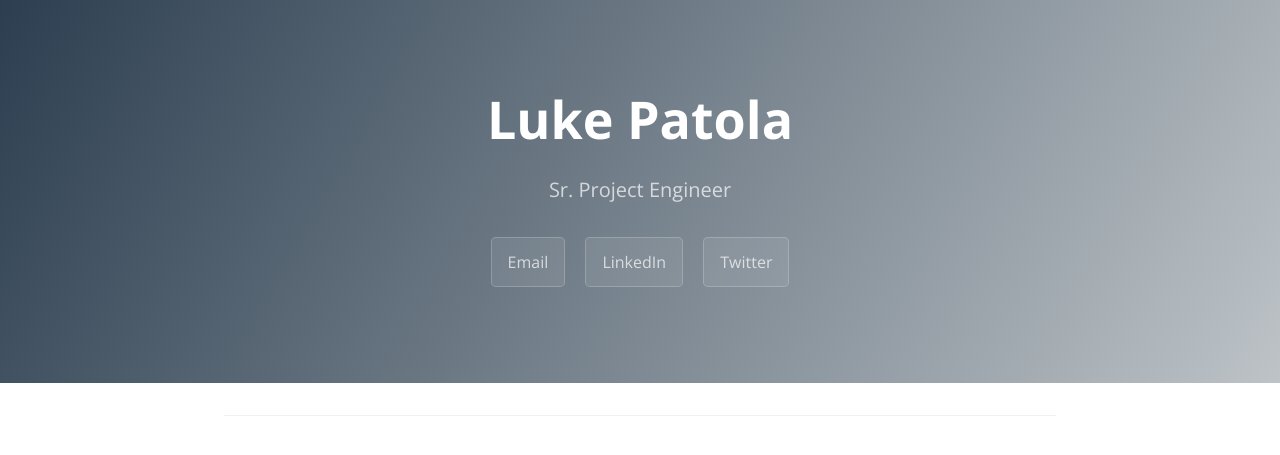
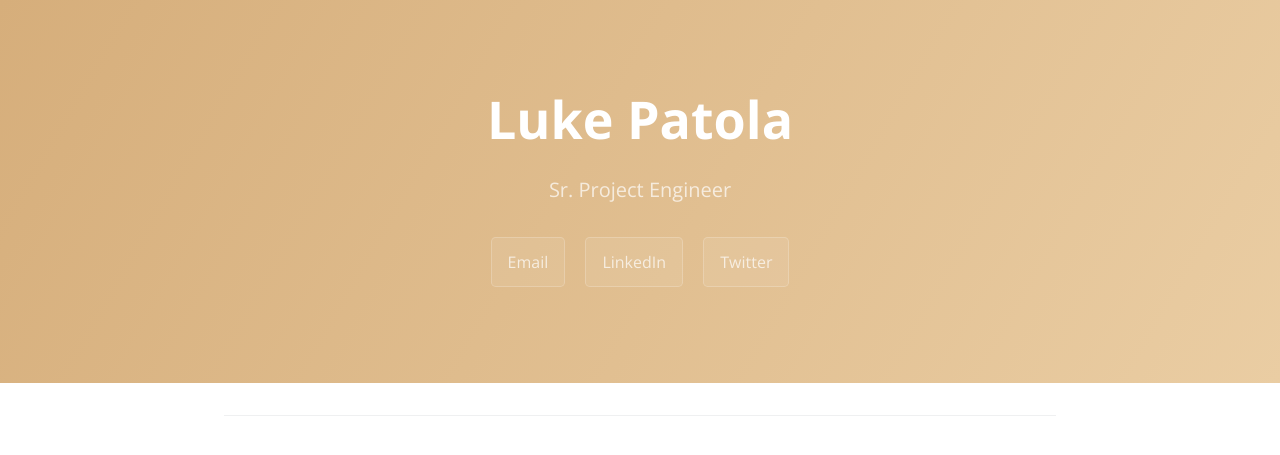
Before and after one commit to lukepatola/lukepatola.com, a Jekyll site: the page built from README.md, in a window 1280 px wide. Shown: the top 455 px of the page. Built offline with Jekyll 4.4.1, drawn with Linux system fonts in a browser that asks for light colours; our own code applies the rules of GitHub Pages for plain Markdown files.

Commit message:
Update variables.scss

```diff
--- a/_sass/variables.scss
+++ b/_sass/variables.scss
@@ -4,8 +4,8 @@ $medium-breakpoint: 42em !default;
 
 // Headers
 $header-heading-color: #fff !default;
-$header-bg-color: #bdc3c7 !default;
-$header-bg-color-secondary: #2c3e50 !default;
+$header-bg-color: #eacda3 !default;
+$header-bg-color-secondary: #d6ae7b !default;
 
 // Text
 $section-headings-color: #159957 !default;
```
